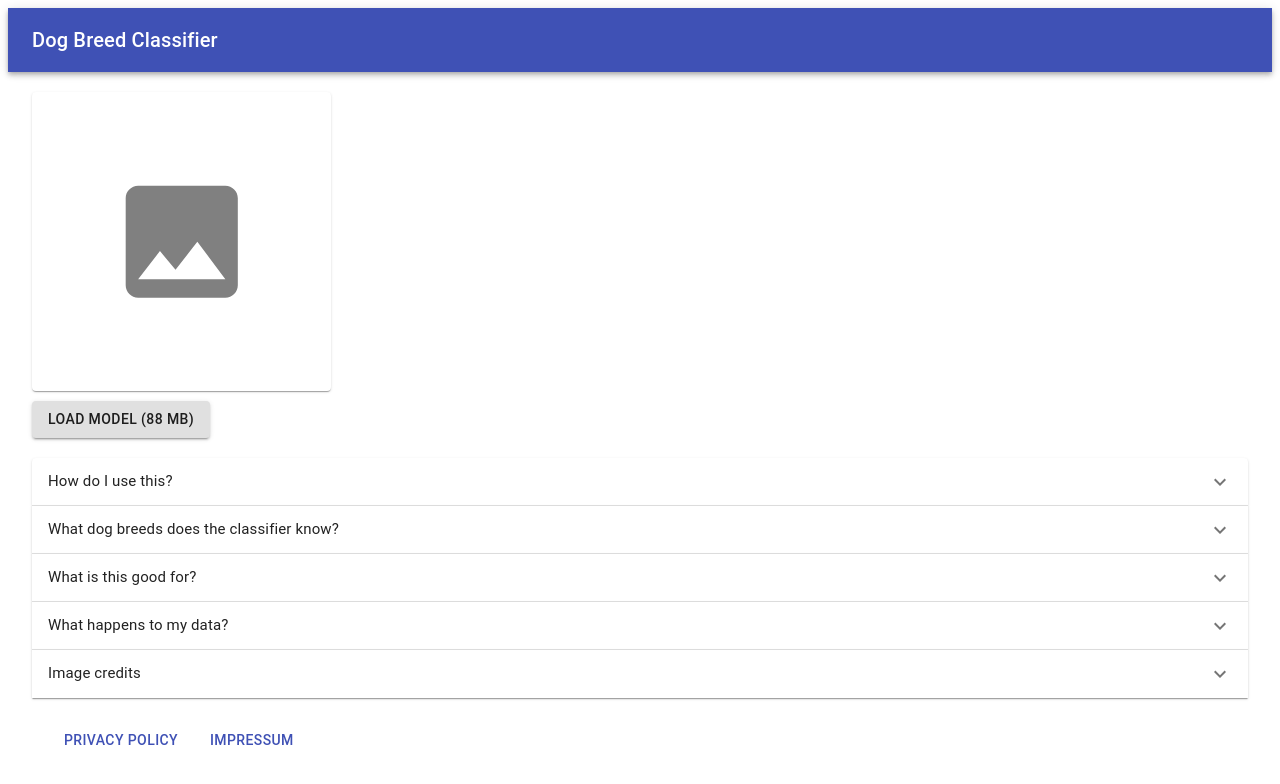
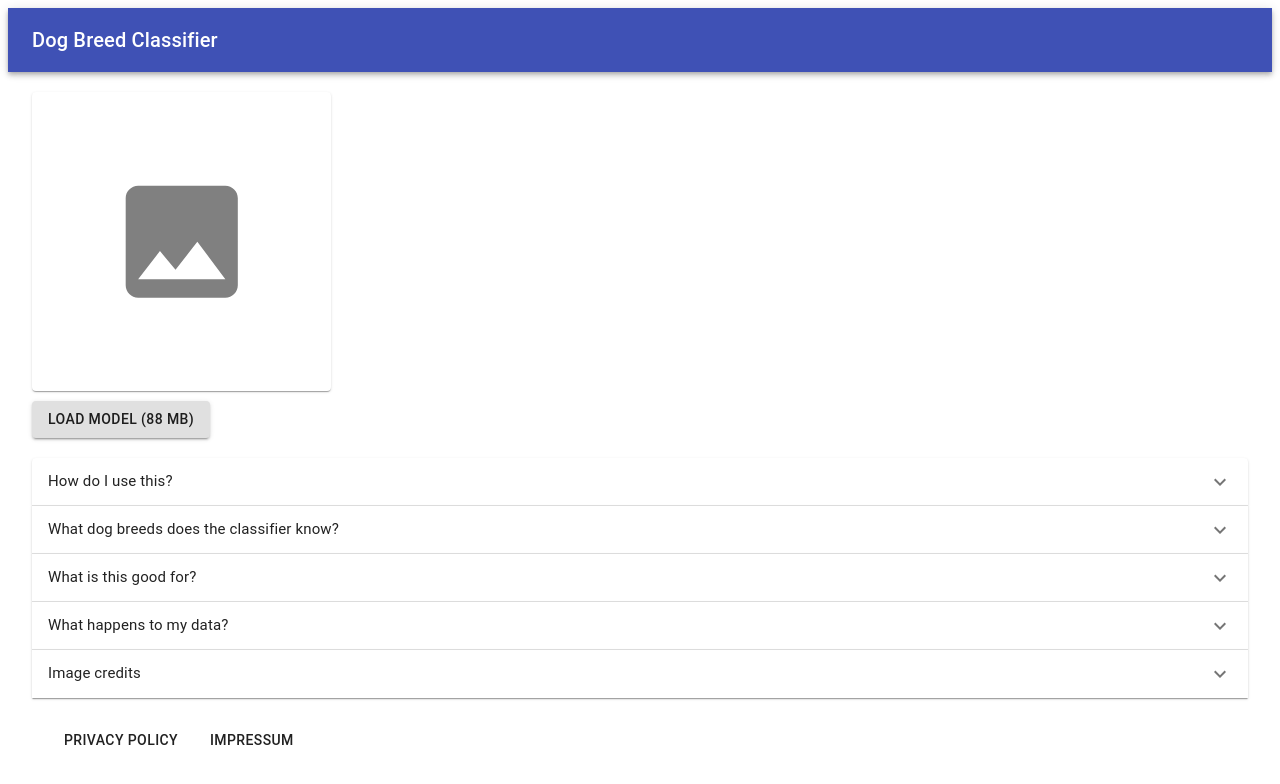
Before and after one commit to davidpfahler/react-ml-app, a React (Create React App) app: page / in a window 1280 px wide. Shown: the top 784 px of the page. Built offline with nearby package versions, Linux system fonts and the light colour scheme; what onnxjs would draw is missing.

Commit message:
fix(App): button links

```diff
--- a/src/components/App.js
+++ b/src/components/App.js
@@ -166,8 +166,8 @@ function App() {
                 </ExpansionPanelDetails>
             </ExpansionPanel>
             <footer className={classes.footer}>
-                <Button className={classes.button}><Link to="https://davidpfahler.com/privacy-policy/">Privacy Policy</Link></Button>
-                <Button className={classes.button}><Link to="https://davidpfahler.com/impressum/">Impressum</Link></Button>
+                <Button className={classes.button} href="https://davidpfahler.com/privacy-policy/">Privacy Policy</Button>
+                <Button className={classes.button} href="https://davidpfahler.com/impressum/">Impressum</Button>
             </footer>
         </Container>
   </div>;
```
